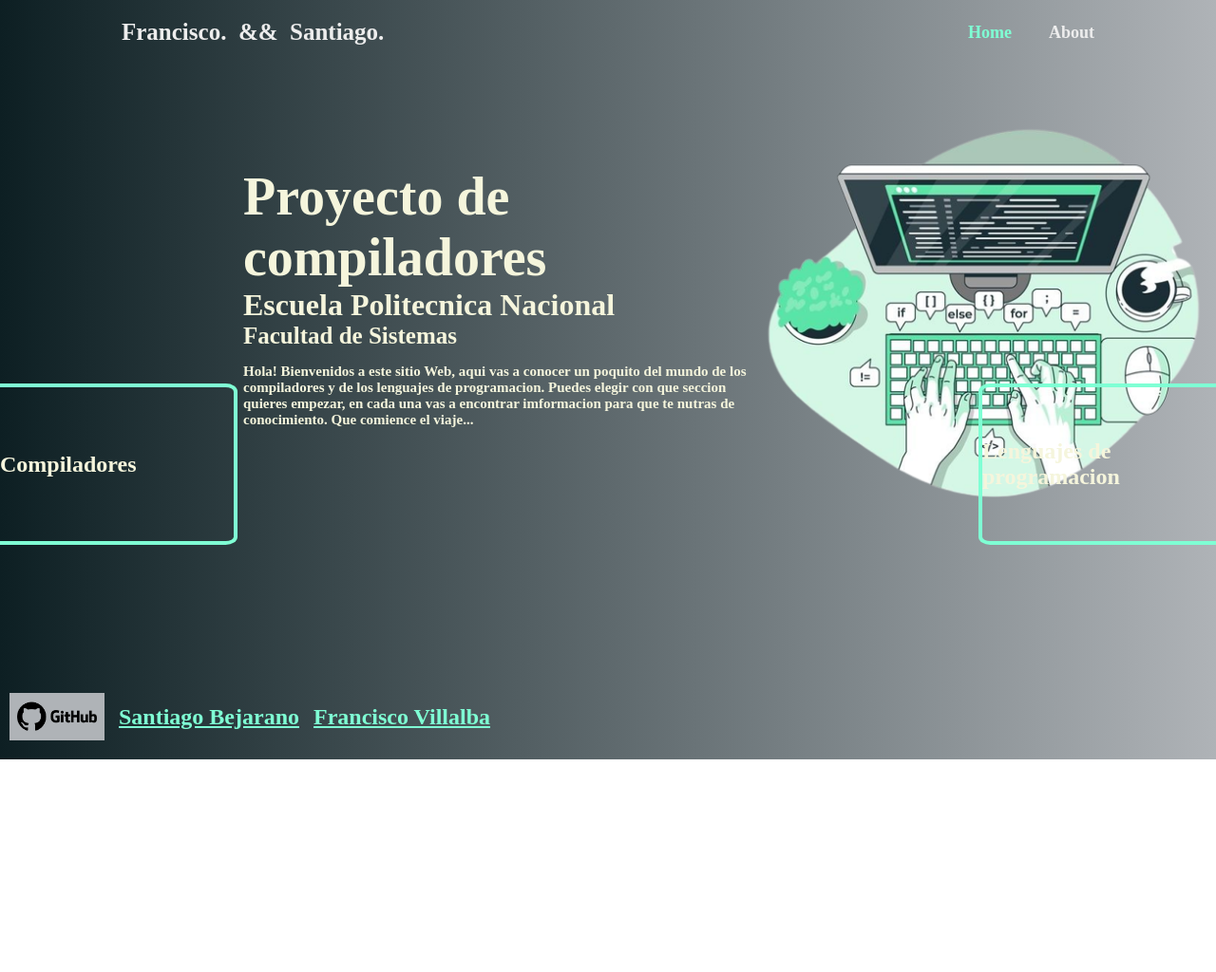
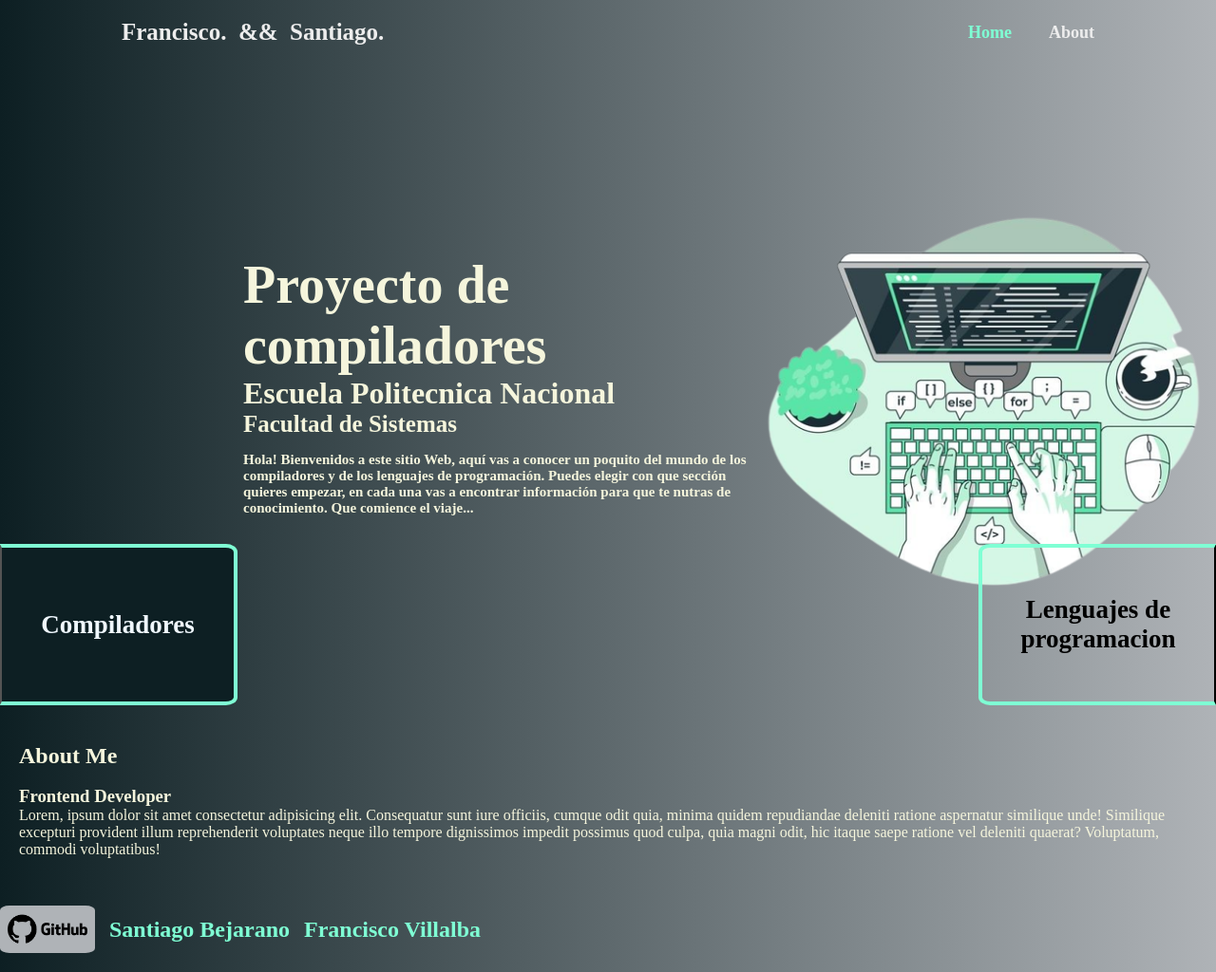
Before and after one commit to FranciscoVilli/CompiladoresWeb, a plain HTML site: page PaginaWeb.html in a window 1280 px wide. Shown: the whole page at 95% size. Before the commit the page ends 800 px from the top, so only its background shows below. Drawn offline with Linux system fonts and the light colour scheme.

Commit message:
Desplazamiento modificado

```diff
--- a/PaginaWeb.css
+++ b/PaginaWeb.css
@@ -3,6 +3,12 @@
     padding: 0;
     box-sizing: border-box;
     font-family: 'Times New Roman', Times, serif;
+    scroll-behavior: smooth;
+    text-decoration: none;
+}
+
+html {
+    overflow-x: hidden;
 }
 
 body {
@@ -11,7 +17,7 @@ body {
 }
 
 .header {
-    position: fixed;
+    position: static;
     top: 0;
     left: 0;
     width: 100%;
@@ -109,18 +115,13 @@ body {
     background-image: linear-gradient(to right, #0D1F23, #AFB3B7);
 }
 
-.piePagina {
-    padding: 10% 0%;
-    display: flex;
-}
+
 
 .bottom {
     width: 100%;
     height: 100px;
     display: inline-flex;
-    position: fixed;
-    bottom: 0;
-    padding-left: 10px;
+    position: static;
     padding-top: 10px;
     align-items: center;
     gap: 15px;
@@ -130,8 +131,8 @@ body {
     width: 100px;
     height: 50px;
     background-color: #AFB3B7;
-    display: flex;
-    border-right: 20%;
+    border-radius: 10%;
+    bottom: 10px;
 }
 
 .imagen {
@@ -143,29 +144,51 @@ body {
 .bottom a {
     color: aquamarine;
 }
+
 .contenedor {
-    display: inline-flex;
+    display: flex;
     margin-top: 25px;
-    height: 600px;
+    height: 650px;
     width: 100%;
-    position: fixed;
     align-items: center;
+    position: relative;
 }
 
 .contenedor2 {
-    display: flex;
-    padding-top: 28%;
-    position: fixed;
     width: 100%;
+    height: 100%;
+    position: absolute;
+    /* z-index: 1; */
+    display: inline-flex;
     justify-content: space-between;
+}
+
+.Compiladores {
     align-items: center;
-    height: 600px;
+    justify-content: center;
+    background-color: #0D1F23;
+    display: list-item;
+    align-self: flex-end;
 }
-.Compiladores {
-    display: flex;
-    align-items: center;
-}
+
 .Lenguajes {
     display: flex;
     align-items: center;
+    justify-content: center;
+    align-self: flex-end;
 }
+
+.Lengua {
+    font-size: 27px;
+}
+
+.Compi {
+    font-size: 27px;
+    color: aliceblue;
+}
+
+.about {
+    margin-top: 20px;
+    padding: 20px;
+    position: flex;
+}
--- a/PaginaWeb.html
+++ b/PaginaWeb.html
@@ -24,9 +24,9 @@
             <h2>Escuela Politecnica Nacional</h2>
             <h3>Facultad de Sistemas</h3>
             <p>
-                Hola! Bienvenidos a este sitio Web, aqui vas a conocer un poquito del mundo de los
-                compiladores y de los lenguajes de programacion.
-                Puedes elegir con que seccion quieres empezar, en cada una vas a encontrar imformacion
+                Hola! Bienvenidos a este sitio Web, aquí vas a conocer un poquito del mundo de los
+                compiladores y de los lenguajes de programación.
+                Puedes elegir con que sección quieres empezar, en cada una vas a encontrar información
                 para que te nutras de conocimiento.
                 Que comience el viaje...
             </p>
@@ -34,25 +34,44 @@
         <img class="imagen"
             src="imagenes/Ilustración_del_concepto_de_mecanografía_de_código___Vector_Gratis-removebg-preview.png"
             alt="">
-    </section>
+        <div class="contenedor2">
+            <button class="Compiladores">
+                <h2 class="Compi">Compiladores</h2>
+            </button>
 
-    <section class="contenedor2">
-        <div class="Compiladores">
-            <h2 class="Compi">Compiladores</h2>
-        </div>
-
-        <div class="Lenguajes">
-            <h2 class="Lengua">Lenguajes de programacion</h2>
+            <button class="Lenguajes">
+                <h2 class="Lengua">Lenguajes de programacion</h2>
+            </button>
         </div>
     </section>
 
+
+
+    <!-- Diseño de la seccion about -->
+    <section class="about" id="about">
+        <h2 class="heading">About <span>Me</span></h2>
+        <div class="about-img">
+            <img src="" alt="">
+            <span class="circle-spin"></span>
+        </div>
+        <div class="about-content">
+            <h3>Frontend Developer</h3>
+            <p>Lorem, ipsum dolor sit amet consectetur adipisicing elit. Consequatur sunt iure officiis, cumque odit
+                quia, minima quidem repudiandae deleniti ratione aspernatur similique unde! Similique excepturi
+                provident illum reprehenderit voluptates neque illo tempore dignissimos impedit possimus quod culpa,
+                quia magni odit,
+                hic itaque saepe ratione vel deleniti quaerat? Voluptatum, commodi voluptatibus!</p>
+
+
+        </div>
+    </section>
     <footer class="piePagina">
         <div class="bottom">
             <img class="imgGitHub"
                 src="imagenes/github-logo-git-hub-icon-with-text-on-white-background-free-vector-removebg-preview.png"
                 alt="">
 
-            <a href="https://github.com/santiagobejarano" target = "_blanck">
+            <a href="https://github.com/santiagobejarano" target="_blanck">
                 <h2>Santiago Bejarano</h2>
             </a>
 
```
